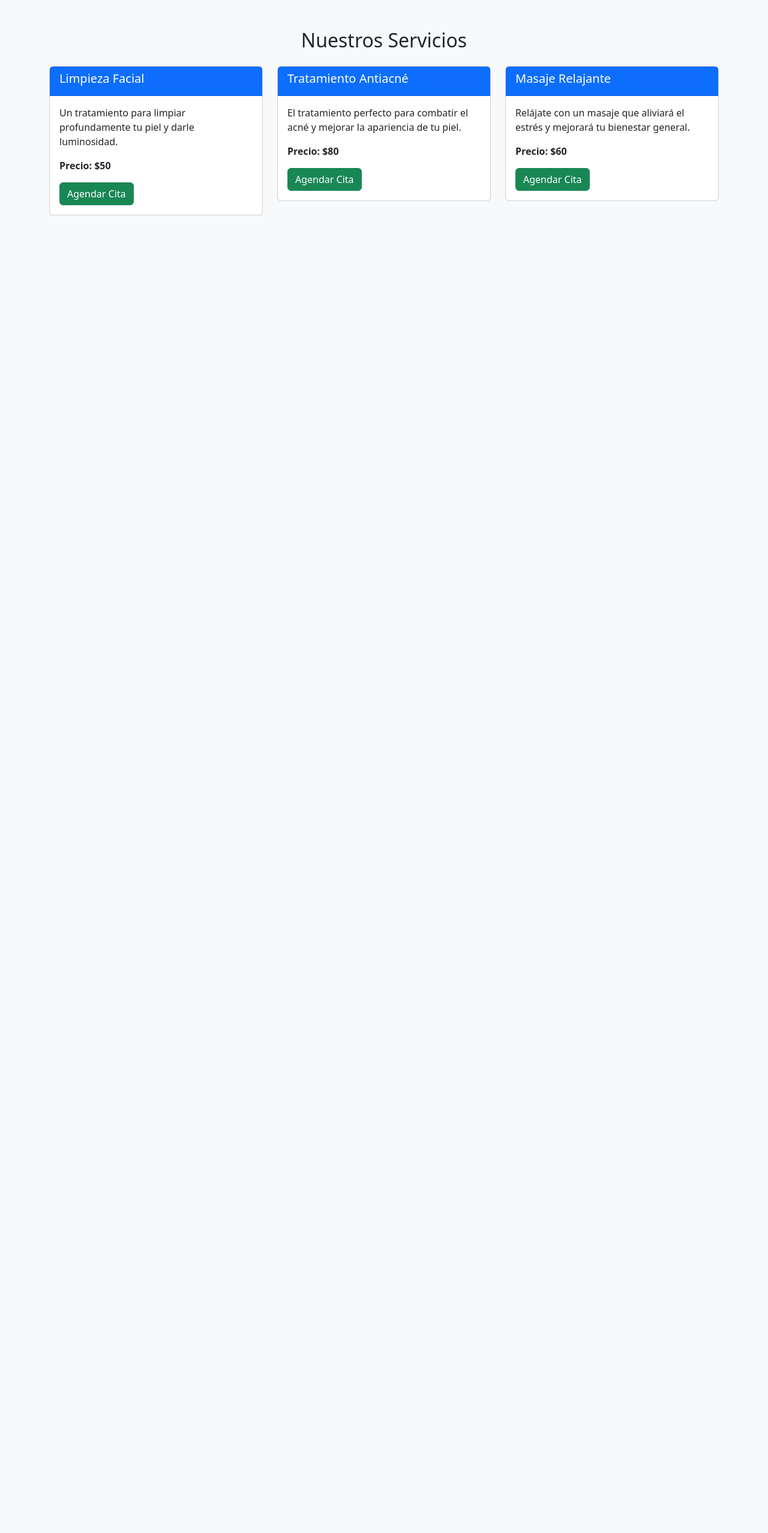
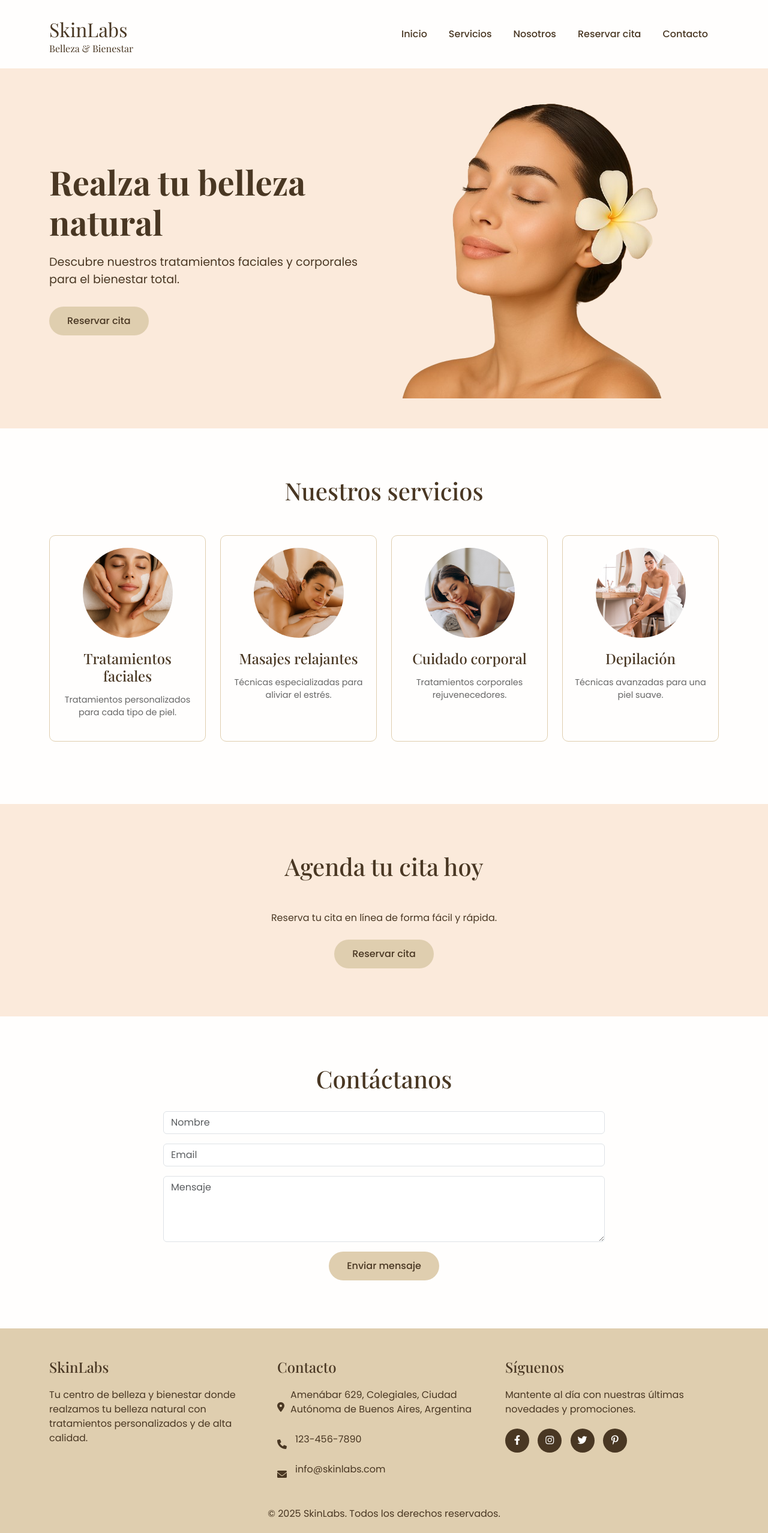
Before and after one commit to OS-Carl/SkinLabs, a PHP site: page /clientes/servicios.php in a window 1280 px wide. Shown: the whole page at 60% size. Before the commit the page ends 359 px from the top, so only its background shows below. Run offline with PHP 8.4, Linux system fonts and the light colour scheme.

Commit message:
se puso el front del cliente 28/04

```diff
--- /dev/null
+++ b/assets/css/styles.css
@@ -0,0 +1,249 @@
+:root {
+    --beige-suave: #dfceaf;
+    --rosa-palido: #fbeadb;
+    --marron-oscuro: #493723;
+    --blanco-calido: #fffefd;
+}
+
+body {
+    font-family: 'Poppins', sans-serif;
+    color: var(--marron-oscuro);
+    background-color: var(--blanco-calido);
+}
+
+h1, h2, h3, h4, .brand-name {
+    font-family: 'Playfair Display', serif;
+    color: var(--marron-oscuro);
+}
+
+.navbar {
+    background-color: transparent !important;
+    padding: 20px 0;
+}
+
+.navbar-brand {
+    font-family: 'Playfair Display', serif;
+    font-size: 2rem;
+    color: var(--marron-oscuro) !important;
+}
+
+.navbar-brand small {
+    display: block;
+    font-size: 1rem;
+    line-height: 1;
+}
+
+.navbar .nav-link {
+    position: relative;
+    color: var(--marron-oscuro) !important;
+    margin: 0 10px;
+    font-weight: 500;
+    transition: color 0.3s ease;
+}
+
+.navbar .nav-link::after {
+    content: '';
+    position: absolute;
+    width: 0;
+    height: 2px;
+    bottom: 0;
+    left: 50%;
+    background-color: var(--beige-suave);
+    transition: width 0.3s ease, left 0.3s ease;
+}
+
+.navbar .nav-link:hover {
+    color: var(--beige-suave) !important;
+}
+
+.navbar .nav-link:hover::after {
+    width: 100%;
+    left: 0;
+}
+
+.hero-section {
+    background-color: var(--rosa-palido);
+    padding: 50px 0;
+    position: relative;
+    overflow: hidden;
+}
+
+.hero-content {
+    position: relative;
+    z-index: 2;
+}
+
+.hero-image {
+    position: relative;
+    z-index: 1;
+}
+
+.hero-title {
+    font-size: 3.5rem;
+    font-weight: 700;
+    margin-bottom: 20px;
+    line-height: 1.2;
+}
+
+.hero-text {
+    font-size: 1.2rem;
+    margin-bottom: 30px;
+}
+
+.btn-primary {
+    background-color: var(--beige-suave);
+    border: none;
+    color: var(--marron-oscuro);
+    padding: 12px 30px;
+    font-weight: 500;
+    border-radius: 30px;
+}
+
+.btn-primary:hover {
+    background-color: var(--marron-oscuro);
+    color: var(--blanco-calido);
+}
+
+.services-section {
+    padding: 80px 0;
+    background-color: var(--blanco-calido);
+}
+
+.section-title {
+    font-size: 2.5rem;
+    text-align: center;
+    margin-bottom: 50px;
+}
+
+.service-card {
+    text-align: center;
+    padding: 20px;
+    border-radius: 10px;
+    transition: all 0.3s ease;
+    height: 100%;
+    border: 1px solid var(--beige-suave);
+    background-color: var(--blanco-calido);
+}
+
+.service-card:hover {
+    transform: translateY(-10px);
+    box-shadow: 0 10px 20px rgba(73, 55, 35, 0.1);
+}
+
+.service-icon {
+    width: 150px;
+    height: 150px;
+    border-radius: 50%;
+    margin: 0 auto 20px;
+    overflow: hidden;
+}
+
+.service-icon img {
+    width: 100%;
+    height: 100%;
+    object-fit: cover;
+}
+
+.service-title {
+    font-size: 1.5rem;
+    margin-bottom: 15px;
+}
+
+.service-description {
+    font-size: 0.9rem;
+    color: #666;
+}
+
+.cta-section {
+    padding: 80px 0;
+    background-color: var(--rosa-palido);
+    text-align: center;
+}
+
+.contact-section {
+    padding: 80px 0;
+    background-color: var(--blanco-calido);
+}
+
+.contact-title {
+    font-size: 2.5rem;
+    margin-bottom: 30px;
+}
+
+.contact-info {
+    display: flex;
+    align-items: center;
+    margin-bottom: 15px;
+}
+
+.contact-icon {
+    font-size: 1.5rem;
+    margin-right: 15px;
+    color: var(--marron-oscuro);
+}
+
+footer {
+    background-color: var(--beige-suave);
+    color: var(--marron-oscuro);
+    padding: 50px 0 20px;
+}
+
+.footer-title {
+    font-size: 1.5rem;
+    margin-bottom: 20px;
+}
+
+.footer-contact {
+    margin-bottom: 10px;
+    display: flex;
+    align-items: center;
+}
+
+.footer-contact i {
+    margin-right: 10px;
+    width: 20px;
+}
+
+.social-icons {
+    margin-top: 20px;
+}
+
+.social-icons a {
+    display: inline-block;
+    width: 40px;
+    height: 40px;
+    background-color: var(--marron-oscuro);
+    color: var(--blanco-calido);
+    border-radius: 50%;
+    text-align: center;
+    line-height: 40px;
+    margin-right: 10px;
+    transition: all 0.3s ease;
+}
+
+.social-icons a:hover {
+    background-color: var(--rosa-palido);
+    color: var(--marron-oscuro);
+    transform: translateY(-5px);
+}
+
+.copyright {
+    margin-top: 30px;
+    padding-top: 20px;
+    border-top: 1px solid rgba(73, 55, 35, 0.2);
+    text-align: center;
+}
+
+@media (max-width: 768px) {
+    .hero-title {
+        font-size: 2.5rem;
+    }
+
+    .hero-section {
+        text-align: center;
+    }
+
+    .hero-image {
+        margin-top: 30px;
+    }
+}
--- /dev/null
+++ b/assets/js/script.js
@@ -0,0 +1,70 @@
+document.addEventListener('DOMContentLoaded', function() {
+    // Smooth scrolling for anchor links
+    document.querySelectorAll('a[href^="#"]').forEach(anchor => {
+      anchor.addEventListener('click', function(e) {
+        e.preventDefault();
+        const targetId = this.getAttribute('href');
+        if (targetId === '#') return;
+
+        const targetElement = document.querySelector(targetId);
+        if (targetElement) {
+          window.scrollTo({
+            top: targetElement.offsetTop - 80,
+            behavior: 'smooth'
+          });
+        }
+
+        const navbarCollapse = document.querySelector('.navbar-collapse');
+        if (navbarCollapse.classList.contains('show')) {
+          navbarCollapse.classList.remove('show');
+        }
+      });
+    });
+
+    // Contact form
+    const contactForm = document.getElementById('contactForm');
+    if (contactForm) {
+      contactForm.addEventListener('submit', function(e) {
+        e.preventDefault();
+        alert('¡Mensaje enviado con éxito! Nos pondremos en contacto contigo pronto.');
+        contactForm.reset();
+      });
+    }
+
+    // Reserva form
+    const confirmarReserva = document.getElementById('confirmarReserva');
+    if (confirmarReserva) {
+      confirmarReserva.addEventListener('click', function() {
+        const reservaForm = document.getElementById('reservaForm');
+        if (reservaForm.checkValidity()) {
+          const reservaModal = bootstrap.Modal.getInstance(document.getElementById('reservaModal'));
+          reservaModal.hide();
+
+          const successModal = new bootstrap.Modal(document.getElementById('successModal'));
+          successModal.show();
+
+          reservaForm.reset();
+        } else {
+          reservaForm.reportValidity();
+        }
+      });
+    }
+
+    // Animación en cards
+    const serviceCards = document.querySelectorAll('.service-card');
+    const observer = new IntersectionObserver((entries) => {
+      entries.forEach(entry => {
+        if (entry.isIntersecting) {
+          entry.target.style.opacity = 1;
+          entry.target.style.transform = 'translateY(0)';
+        }
+      });
+    }, { threshold: 0.1 });
+
+    serviceCards.forEach(card => {
+      card.style.opacity = 0;
+      card.style.transform = 'translateY(20px)';
+      card.style.transition = 'opacity 0.5s ease, transform 0.5s ease';
+      observer.observe(card);
+    });
+  });
--- a/clientes/servicios.php
+++ b/clientes/servicios.php
@@ -9,61 +9,183 @@
 <!DOCTYPE html>
 <html lang="es">
 <head>
-    <meta charset="UTF-8">
-    <title>Servicios - SkinLabs</title>
-    <link href="https://cdn.jsdelivr.net/npm/bootstrap@5.3.0/dist/css/bootstrap.min.css" rel="stylesheet">
-    <style>
-        .servicio-card {
-            margin-bottom: 20px;
-        }
-    </style>
+  <meta charset="UTF-8" />
+  <meta name="viewport" content="width=device-width, initial-scale=1.0" />
+  <title>SkinLabs - Belleza & Bienestar</title>
+  <!-- Bootstrap CSS -->
+  <link href="https://cdn.jsdelivr.net/npm/bootstrap@5.3.0-alpha1/dist/css/bootstrap.min.css" rel="stylesheet" />
+  <!-- Fuentes -->
+  <link rel="preconnect" href="https://fonts.googleapis.com" />
+  <link rel="preconnect" href="https://fonts.gstatic.com" crossorigin />
+  <link href="https://fonts.googleapis.com/css2?family=Playfair+Display:wght@400;500;600;700&family=Poppins:wght@300;400;500&display=swap" rel="stylesheet" />
+  <!-- Font Awesome -->
+  <link rel="stylesheet" href="https://cdnjs.cloudflare.com/ajax/libs/font-awesome/6.0.0/css/all.min.css" />
+  <!-- CSS personalizado -->
+  <link rel="stylesheet" href="../assets/css/styles.css" />
 </head>
-<body class="bg-light">
-    <div class="container py-5">
-        <h2 class="text-center mb-4">Nuestros Servicios</h2>
+<body>
 
-        <!-- Aquí puedes agregar más servicios -->
-        <div class="row">
-            <div class="col-md-4">
-                <div class="card servicio-card">
-                    <div class="card-header bg-primary text-white">
-                        <h5>Limpieza Facial</h5>
+  <!-- Navbar -->
+  <nav class="navbar navbar-expand-lg navbar-light">
+    <div class="container">
+      <a class="navbar-brand" href="#">
+        SkinLabs
+        <small>Belleza & Bienestar</small>
+      </a>
+      <button class="navbar-toggler" type="button" data-bs-toggle="collapse" data-bs-target="#navbarNav">
+        <span class="navbar-toggler-icon"></span>
+      </button>
+      <div class="collapse navbar-collapse justify-content-end" id="navbarNav">
+        <ul class="navbar-nav">
+          <li class="nav-item"><a class="nav-link" href="#">Inicio</a></li>
+          <li class="nav-item"><a class="nav-link" href="#servicios">Servicios</a></li>
+          <li class="nav-item"><a class="nav-link" href="#nosotros">Nosotros</a></li>
+          <li class="nav-item"><a class="nav-link" href="#reservar">Reservar cita</a></li>
+          <li class="nav-item"><a class="nav-link" href="#contacto">Contacto</a></li>
+        </ul>
       </div>
-                    <div class="card-body">
-                        <p>Un tratamiento para limpiar profundamente tu piel y darle luminosidad.</p>
-                        <p><strong>Precio: $50</strong></p>
-                        <a href="agendar.php?servicio=Limpieza+Facial" class="btn btn-success">Agendar Cita</a>
+    </div>
+  </nav>
+
+  <!-- Hero Section -->
+  <section class="hero-section">
+    <div class="container">
+      <div class="row align-items-center">
+        <div class="col-lg-6 hero-content">
+          <h1 class="hero-title">Realza tu belleza natural</h1>
+          <p class="hero-text">Descubre nuestros tratamientos faciales y corporales para el bienestar total.</p>
+          <a href="agendar.php" class="btn btn-primary">Reservar cita</a>
+        </div>
+        <div class="col-lg-6 hero-image">
+          <!-- Imagen de la hero section -->
+          <img src="../assets/img/mujer1.png" alt="Mujer con flor en el pelo" class="img-fluid">
         </div>
       </div>
     </div>
+  </section>
 
-            <div class="col-md-4">
-                <div class="card servicio-card">
-                    <div class="card-header bg-primary text-white">
-                        <h5>Tratamiento Antiacné</h5>
+  <!-- Services Section -->
+  <section class="services-section" id="servicios">
+    <div class="container">
+      <h2 class="section-title">Nuestros servicios</h2>
+      <div class="row">
+        <div class="col-md-3 mb-4">
+          <div class="service-card">
+            <div class="service-icon">
+              <img src="../assets/img/facial.png" alt="Tratamiento facial">
             </div>
-                    <div class="card-body">
-                        <p>El tratamiento perfecto para combatir el acné y mejorar la apariencia de tu piel.</p>
-                        <p><strong>Precio: $80</strong></p>
-                        <a href="agendar.php?servicio=Tratamiento+Antiacné" class="btn btn-success">Agendar Cita</a>
+            <h3 class="service-title">Tratamientos faciales</h3>
+            <p class="service-description">Tratamientos personalizados para cada tipo de piel.</p>
           </div>
         </div>
+        <div class="col-md-3 mb-4">
+          <div class="service-card">
+            <div class="service-icon">
+              <img src="../assets/img/masajes.jpg" alt="Masaje relajante">
             </div>
-
-            <div class="col-md-4">
-                <div class="card servicio-card">
-                    <div class="card-header bg-primary text-white">
-                        <h5>Masaje Relajante</h5>
+            <h3 class="service-title">Masajes relajantes</h3>
+            <p class="service-description">Técnicas especializadas para aliviar el estrés.</p>
           </div>
-                    <div class="card-body">
-                        <p>Relájate con un masaje que aliviará el estrés y mejorará tu bienestar general.</p>
-                        <p><strong>Precio: $60</strong></p>
-                        <a href="agendar.php?servicio=Masaje+Relajante" class="btn btn-success">Agendar Cita</a>
+        </div>
+        <div class="col-md-3 mb-4">
+          <div class="service-card">
+            <div class="service-icon">
+              <img src="../assets/img/corporal.jpg" alt="Cuidado corporal">
+            </div>
+            <h3 class="service-title">Cuidado corporal</h3>
+            <p class="service-description">Tratamientos corporales rejuvenecedores.</p>
+          </div>
+        </div>
+        <div class="col-md-3 mb-4">
+          <div class="service-card">
+            <div class="service-icon">
+              <img src="../assets/img/depilacion.jpg" alt="Depilación">
+            </div>
+            <h3 class="service-title">Depilación</h3>
+            <p class="service-description">Técnicas avanzadas para una piel suave.</p>
           </div>
         </div>
       </div>
     </div>
+  </section>
 
+  <!-- CTA Section -->
+  <section class="cta-section" id="reservar">
+    <div class="container text-center">
+      <h2 class="section-title">Agenda tu cita hoy</h2>
+      <p class="mb-4">Reserva tu cita en línea de forma fácil y rápida.</p>
+      <a href="agendar.php" class="btn btn-primary">Reservar cita</a>
     </div>
+  </section>
+
+  <!-- Contact Section -->
+  <section class="contact-section" id="contacto">
+    <div class="container">
+      <div class="row justify-content-center">
+        <div class="col-lg-8">
+          <h2 class="contact-title text-center">Contáctanos</h2>
+          <form id="contactForm">
+            <div class="mb-3">
+              <input type="text" class="form-control" placeholder="Nombre" required>
+            </div>
+            <div class="mb-3">
+              <input type="email" class="form-control" placeholder="Email" required>
+            </div>
+            <div class="mb-3">
+              <textarea class="form-control" rows="4" placeholder="Mensaje" required></textarea>
+            </div>
+            <div class="text-center">
+              <button type="submit" class="btn btn-primary">Enviar mensaje</button>
+            </div>
+          </form>
+        </div>
+      </div>
+    </div>
+  </section>
+
+  <!-- Footer -->
+  <footer>
+    <div class="container">
+      <div class="row">
+        <div class="col-md-4 mb-4">
+          <h3 class="footer-title">SkinLabs</h3>
+          <p>Tu centro de belleza y bienestar donde realzamos tu belleza natural con tratamientos personalizados y de alta calidad.</p>
+        </div>
+        <div class="col-md-4 mb-4">
+          <h3 class="footer-title">Contacto</h3>
+          <div class="footer-contact">
+            <i class="fas fa-map-marker-alt"></i>
+            <p>Amenábar 629, Colegiales, Ciudad Autónoma de Buenos Aires, Argentina</p>
+          </div>
+          <div class="footer-contact">
+            <i class="fas fa-phone"></i>
+            <p>123-456-7890</p>
+          </div>
+          <div class="footer-contact">
+            <i class="fas fa-envelope"></i>
+            <p>info@skinlabs.com</p>
+          </div>
+        </div>
+        <div class="col-md-4 mb-4">
+          <h3 class="footer-title">Síguenos</h3>
+          <p>Mantente al día con nuestras últimas novedades y promociones.</p>
+          <div class="social-icons">
+            <a href="#" aria-label="Facebook"><i class="fab fa-facebook-f"></i></a>
+            <a href="#" aria-label="Instagram"><i class="fab fa-instagram"></i></a>
+            <a href="#" aria-label="Twitter"><i class="fab fa-twitter"></i></a>
+            <a href="#" aria-label="Pinterest"><i class="fab fa-pinterest-p"></i></a>
+          </div>
+        </div>
+      </div>
+      <div class="text-center">
+        <p class="mb-0">&copy; 2025 SkinLabs. Todos los derechos reservados.</p>
+      </div>
+    </div>
+  </footer>
+
+  <!-- Scripts -->
+  <script src="https://cdn.jsdelivr.net/npm/bootstrap@5.3.0-alpha1/dist/js/bootstrap.bundle.min.js"></script>
+  <script src="../assets/js/script.js"></script>
+
 </body>
 </html>
```
Also changed, not shown: clientes/agendar.php (+42 -29 lines), assets/img/corporal.jpg (added), assets/img/depilacion.jpg (added), assets/img/facial.png (added), assets/img/masajes.jpg (added), assets/img/mujer1.png (added). Lines whose indentation alone changed are shown as unchanged.
